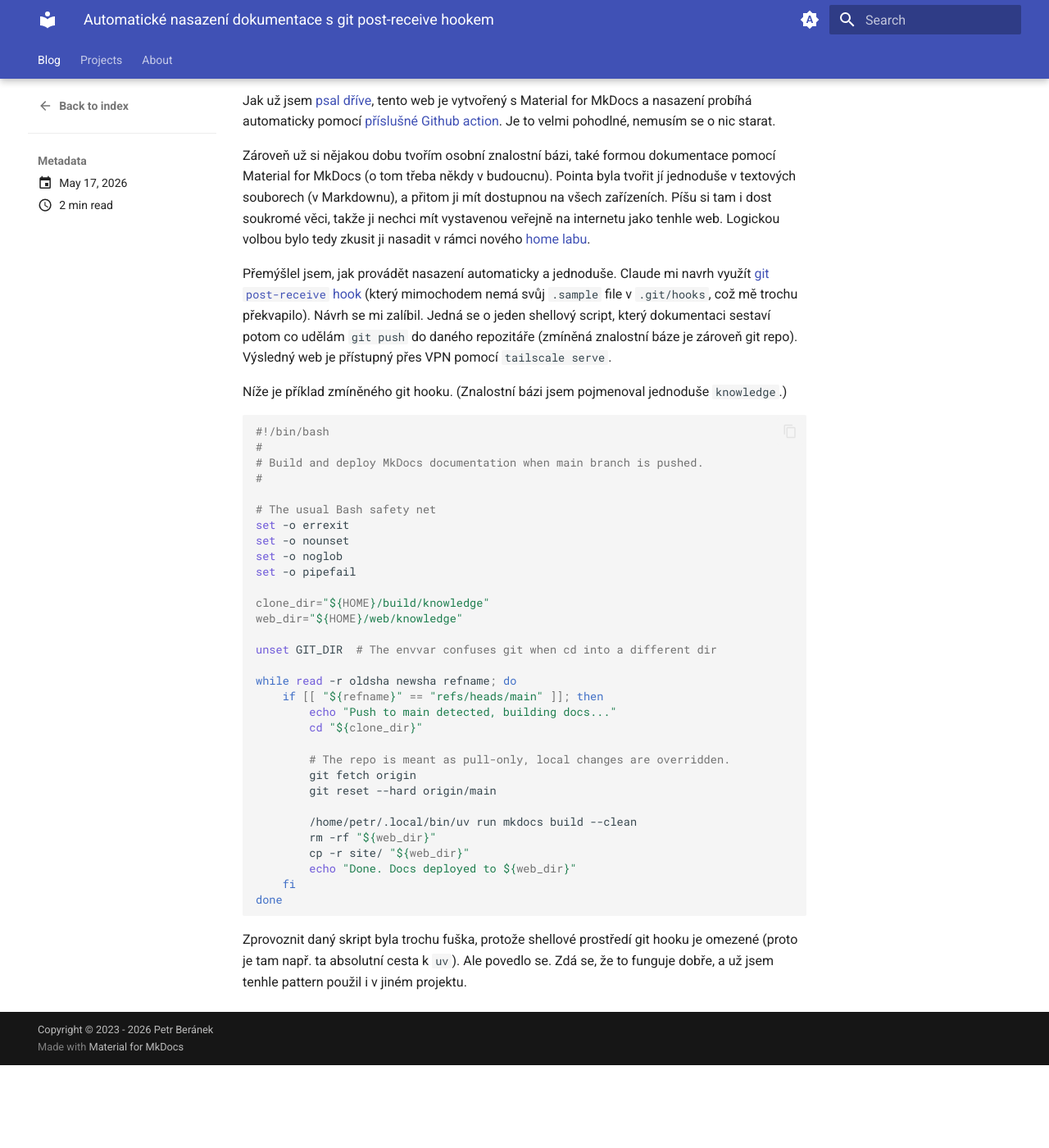
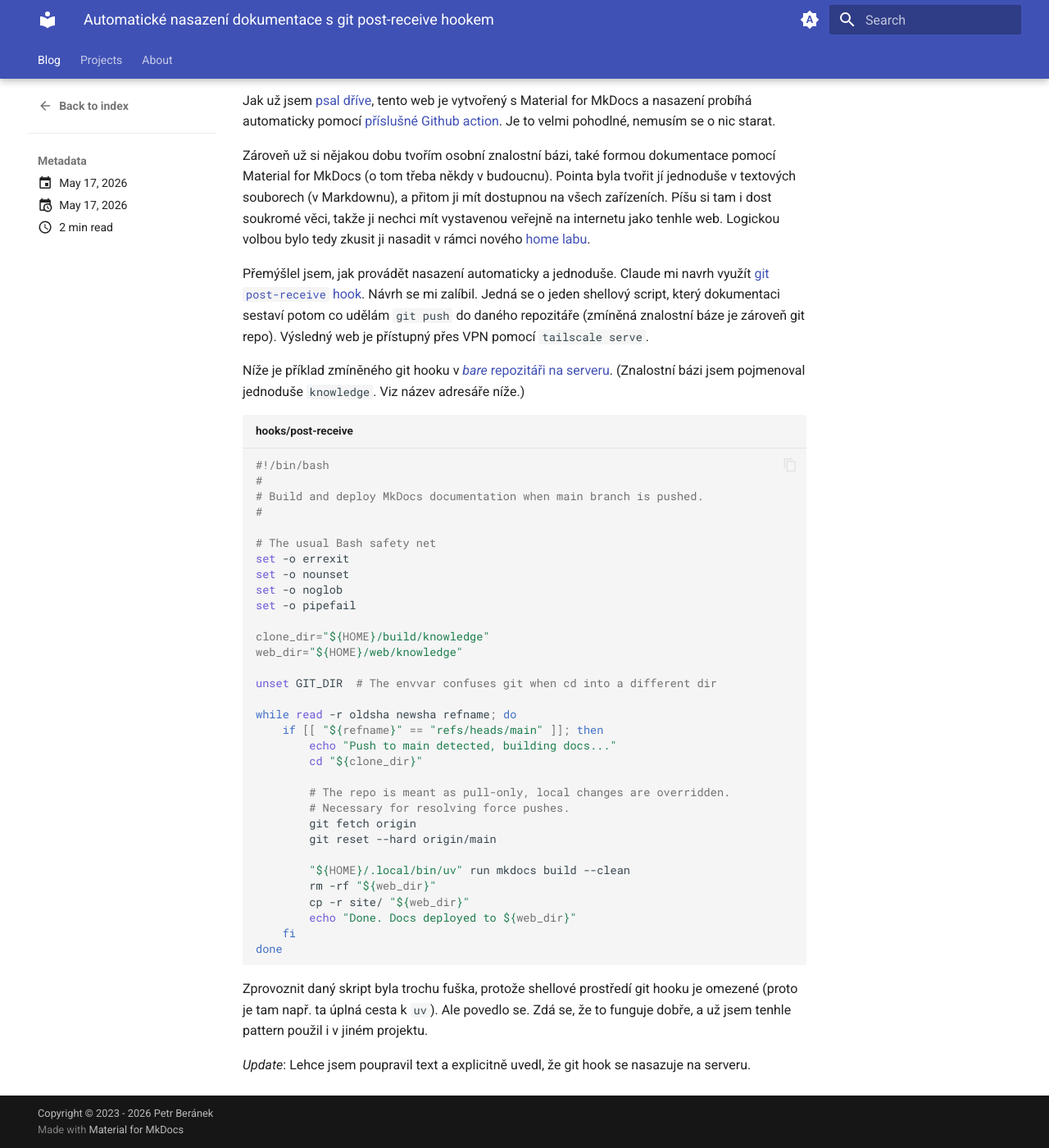
Before and after one commit to peberanek/peberanek.github.io, an MkDocs documentation site: the page built from docs/posts/git-post-receive-hook.md, in a window 1280 px wide and 1400 px high, scrolled down 200 px. Shown: the whole window at 82% size. Built offline with MkDocs 1.6.1 and Material for MkDocs 9.7.7, drawn with Linux system fonts in a browser that asks for light colours; before the commit the page ends 1499 px from its top, so only the background shows below that.

Commit message:
blog: update post about git `post-receive` hook

````diff
--- a/docs/posts/git-post-receive-hook.md
+++ b/docs/posts/git-post-receive-hook.md
@@ -1,5 +1,7 @@
 ---
-date: 2026-05-17
+date:
+  created: 2026-05-17
+  updated: 2026-05-17
 tags:
   - automation
   - git
@@ -13,11 +15,11 @@ Jak už jsem [psal dříve](../posts/upgrade-blogu.md), tento web je vytvořený
 
 Zároveň už si nějakou dobu tvořím osobní znalostní bázi, také formou dokumentace pomocí Material for MkDocs (o tom třeba někdy v budoucnu). Pointa byla tvořit jí jednoduše v textových souborech (v Markdownu), a přitom ji mít dostupnou na všech zařízeních. Píšu si tam i dost soukromé věci, takže ji nechci mít vystavenou veřejně na internetu jako tenhle web. Logickou volbou bylo tedy zkusit ji nasadit v rámci nového [home labu](../posts/soukroma-vpn-s-tailscale.md).
 
-Přemýšlel jsem, jak provádět nasazení automaticky a jednoduše. Claude mi navrh využít [git `post-receive` hook](https://git-scm.com/docs/githooks#post-receive) (který mimochodem nemá svůj `.sample` file v `.git/hooks`, což mě trochu překvapilo). Návrh se mi zalíbil. Jedná se o jeden shellový script, který dokumentaci sestaví potom co udělám `git push` do daného repozitáře (zmíněná znalostní báze je zároveň git repo). Výsledný web je přístupný přes VPN pomocí `tailscale serve`.
+Přemýšlel jsem, jak provádět nasazení automaticky a jednoduše. Claude mi navrh využít [git `post-receive` hook](https://git-scm.com/docs/githooks#post-receive). Návrh se mi zalíbil. Jedná se o jeden shellový script, který dokumentaci sestaví potom co udělám `git push` do daného repozitáře (zmíněná znalostní báze je zároveň git repo). Výsledný web je přístupný přes VPN pomocí `tailscale serve`.
 
-Níže je příklad zmíněného git hooku. (Znalostní bázi jsem pojmenoval jednoduše `knowledge`.)
+Níže je příklad zmíněného git hooku v [_bare_ repozitáři na serveru](https://git-scm.com/book/en/v2/Git-on-the-Server-Getting-Git-on-a-Server). (Znalostní bázi jsem pojmenoval jednoduše `knowledge`. Viz název adresáře níže.)
 
-```sh
+```sh title="hooks/post-receive"
 #!/bin/bash
 #
 # Build and deploy MkDocs documentation when main branch is pushed.
@@ -40,10 +42,11 @@ while read -r oldsha newsha refname; do
         cd "${clone_dir}"
 
         # The repo is meant as pull-only, local changes are overridden.
+        # Necessary for resolving force pushes.
         git fetch origin
         git reset --hard origin/main
 
-        /home/petr/.local/bin/uv run mkdocs build --clean
+        "${HOME}/.local/bin/uv" run mkdocs build --clean
         rm -rf "${web_dir}"
         cp -r site/ "${web_dir}"
         echo "Done. Docs deployed to ${web_dir}"
@@ -51,4 +54,6 @@ while read -r oldsha newsha refname; do
 done
 ```
 
-Zprovoznit daný skript byla trochu fuška, protože shellové prostředí git hooku je omezené (proto je tam např. ta absolutní cesta k `uv`). Ale povedlo se. Zdá se, že to funguje dobře, a už jsem tenhle pattern použil i v jiném projektu.
+Zprovoznit daný skript byla trochu fuška, protože shellové prostředí git hooku je omezené (proto je tam např. ta úplná cesta k `uv`). Ale povedlo se. Zdá se, že to funguje dobře, a už jsem tenhle pattern použil i v jiném projektu.
+
+_Update_: Lehce jsem poupravil text a explicitně uvedl, že git hook se nasazuje na serveru.
````
